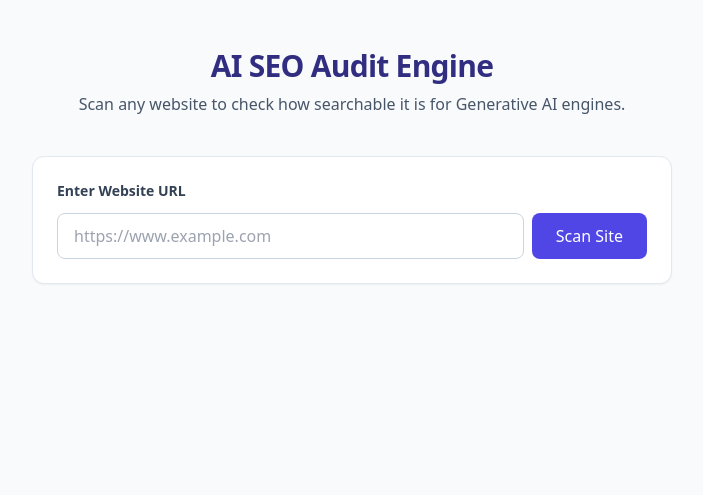
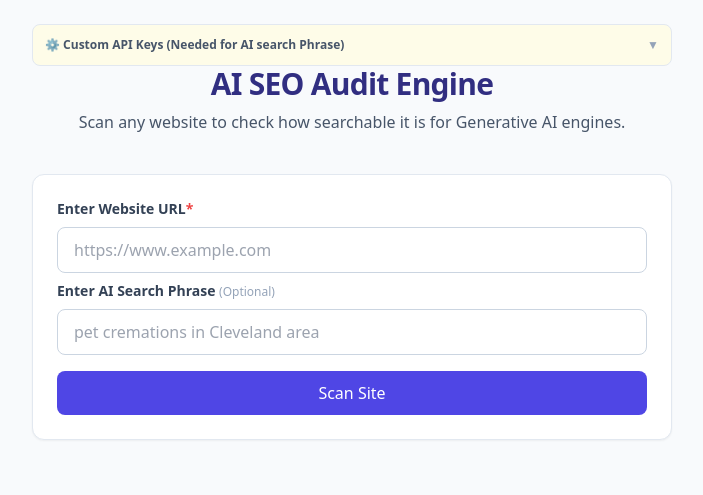
Before and after one commit to hotBobo/AI-SEO-Audit-Tool, a FastAPI app: page / in a window 1280 px wide. Shown: the top 495 px of the page, without its empty margins (288-991 px from the left). Run offline with FastAPI, Linux system fonts and the light colour scheme; some libraries are stand-ins or nearby versions.

Commit message:
Added a basic frontend for Perplexity and a place to put your api key

```diff
--- a/main.py
+++ b/main.py
@@ -1,7 +1,8 @@
 import os
-from fastapi import FastAPI, Query, HTTPException
+from fastapi import FastAPI, Query, HTTPException, Header
 from fastapi.responses import HTMLResponse
-from analyzer import fetch_robots_txt, parse_rules, analyze_ai_accessibility, analyze_html_structure, check_website_exists
+from analyzer import fetch_robots_txt, parse_rules, analyze_ai_accessibility, analyze_html_structure, check_website_exists, query_perplexity_visibility
+from typing import Optional
 
 app = FastAPI(
     title="AI SEO Audit API",
@@ -35,7 +36,7 @@ def read_root():
 # Update your import line at the top to include our new function
 
 @app.get("/audit")
-def run_audit(url: str = Query(..., description="The full URL of the website to audit")):
+def run_audit(url: str = Query(..., description="The URL of the website to audit"), keyword: str = Query(description="Target audit niche keyword"),x_perplexity_key: Optional[str] = Header(None)):
     # Clean up any accidental leading/trailing whitespace the user might have inputted
     url = url.strip()
 
@@ -68,6 +69,23 @@ def run_audit(url: str = Query(..., description="The full URL of the website to
     crawler_report = analyze_ai_accessibility(parser)
     html_report = analyze_html_structure(url)
 
+    if keyword:
+        perplexity_res = query_perplexity_visibility(url, keyword, custom_key=x_perplexity_key)
+
+        ai_matrix = [perplexity_res]
+        positive_hits = sum(1 for ai in ai_matrix if ai["site_found"])
+        return {
+            "target_url": url,
+            "crawler_accessibility": crawler_report,
+            "content_structure": html_report,
+            "ai_visibility_matrix": {
+                "positive_hits": positive_hits,
+                "ai_len": len(ai_matrix),
+                "score": f"{positive_hits}/{len(ai_matrix)} Engines Surfaced Your Site",
+                "breakdown": ai_matrix
+            }
+        }
+
     return {
         "target_url": url,
         "crawler_accessibility": crawler_report,
--- a/templates/index.html
+++ b/templates/index.html
@@ -8,8 +8,24 @@
 </head>
 <body class="bg-slate-50 min-h-screen text-slate-800 font-sans">
 
-    <div class="max-w-2xl mx-auto px-4 py-12">
-
+    <div class="max-w-2xl mx-auto px-4 py-6">
+        <details class="group border border-slate-200 rounded-lg p-3 bg-yellow-50">
+            <summary class="text-xs font-semibold text-slate-600 cursor-pointer flex items-center justify-between">
+                <span>⚙️ Custom API Keys (Needed for AI search Phrase)</span>
+                <span class="text-slate-400 group-open:rotate-180 transition-transform">▼</span>
+            </summary>
+            <div class="mt-3 space-y-2 pt-2 border-t border-slate-200">
+                <div>
+                    <label for="perplexityKey" class="block text-xs font-medium text-slate-600 mb-1">Perplexity API Key</label>
+                    <input
+                        type="password"
+                        id="perplexityKey"
+                        placeholder="pplx-..."
+                        class="w-full px-3 py-1.5 text-xs border border-slate-300 rounded focus:outline-none focus:ring-1 focus:ring-indigo-500"
+                    >
+                </div>
+            </div>
+        </details>
         <header class="text-center mb-10">
             <h1 class="text-3xl font-extrabold text-indigo-900 tracking-tight">AI SEO Audit Engine</h1>
             <p class="mt-2 text-slate-600">Scan any website to check how searchable it is for Generative AI engines.</p>
@@ -17,8 +33,10 @@
 
         <div class="bg-white p-6 rounded-xl shadow-sm border border-slate-200 mb-8">
             <div class="flex flex-col gap-3">
-                <label for="urlInput" class="text-sm font-semibold text-slate-700">Enter Website URL</label>
-                <div class="flex gap-2">
+                <div class="flex flex-col gap-2">
+                    <label for="urlInput" class="text-sm font-semibold text-slate-700">
+                        Enter Website URL<span class="text-red-500">*</span>
+                    </label>
                     <input
                         type="url"
                         id="urlInput"
@@ -27,10 +45,18 @@
                         required
                         onkeydown="handleKeyPress(event)"
                     >
+                    <label for="keyInput" class="text-sm font-semibold text-slate-700">Enter AI Search Phrase <span class="text-xs font-normal text-slate-400">(Optional)</span></label>
+                    <input
+                        type="search"
+                        id="keyInput"
+                        placeholder="pet cremations in Cleveland area"
+                        class="flex-1 px-4 py-2.5 border border-slate-300 rounded-lg focus:outline-none focus:ring-2 focus:ring-indigo-500 focus:border-indigo-500"
+                        onkeydown="handleKeyPress(event)"
+                    >
                     <button
                         onclick="runAudit()"
                         id="scanBtn"
-                        class="bg-indigo-600 hover:bg-indigo-700 text-white font-medium px-6 py-2.5 rounded-lg transition duration-150 ease-in-out"
+                        class="bg-indigo-600 mt-2 hover:bg-indigo-700 text-white font-medium px-6 py-2.5 rounded-lg transition duration-150 ease-in-out"
                     >
                         Scan Site
                     </button>
@@ -78,10 +104,12 @@
 
         async function runAudit() {
             const urlInput = document.getElementById('urlInput').value.trim();
+            const keyInput = document.getElementById('keyInput').value.trim();
             const scanBtn = document.getElementById('scanBtn');
             const loading = document.getElementById('loading');
             const resultsCard = document.getElementById('resultsCard');
             const errorBox = document.getElementById('errorBox');
+            const userPplxKey = document.getElementById('perplexityKey').value.trim();
 
             // 1. Reset UI State
             errorBox.classList.add('hidden');
@@ -90,6 +118,10 @@
             if (!urlInput) {
                 showError("Please enter a URL to analyze.");
                 return;
+            }
+            const headers = {};
+            if (userPplxKey) {
+                headers['X-Perplexity-Key'] = userPplxKey;
             }
 
             // 2. Trigger loading states
@@ -100,7 +132,7 @@
             try {
                 // 3. Make the API Call to our FastAPI backend
                 // Encodes the URL safely as a query string parameter
-                const response = await fetch(`/audit?url=${encodeURIComponent(urlInput)}`);
+                const response = await fetch(`/audit?url=${encodeURIComponent(urlInput)}&keyword=${encodeURIComponent(keyInput)}`, { headers:headers });
                 const data = await response.json();
 
                 if (!response.ok) {
@@ -126,7 +158,7 @@
             errorBox.classList.remove('hidden');
         }
 
-function renderResults(data) {
+        function renderResults(data) {
             document.getElementById('targetUrlText').innerText = data.target_url;
 
             const searchContainer = document.getElementById('searchBotsList');
@@ -199,6 +231,53 @@ function renderResults(data) {
             `;
             mainContainer.appendChild(headingRow);
 
+            const ai_data = data?.ai_visibility_matrix;
+            if (ai_data) {
+                mainContainer.appendChild(htmlHeader.cloneNode()); // Add another horizontal rule after the last section
+                const keywordRow = document.createElement('div');
+                keywordRow.className = "deep-audit-card mt-6";
+                const isPerfScore = ai_data.positive_hits === ai_data.ai_len;
+
+                keywordRow.innerHTML = `
+                    <div class="flex items-center justify-between mb-1">
+                        <h3 class="text-sm font-bold text-slate-500 uppercase tracking-wider">AI Scores on your Site</h3>
+                        <span class="text-xs font-bold px-2.5 py-0.5 rounded-full ${isPerfScore ? 'bg-emerald-100 text-emerald-800' : 'bg-amber-100 text-amber-800'}">
+                            ${ai_data.score}
+                        </span>
+                    </div>
+                    <p class="text-xs text-slate-500 mb-2">Here is what different AIs found when searching for ${document.getElementById('keyInput').value || 'your site'}:</p>
+                    <div class="grid grid-rows-1 gap-4">
+                        ${ai_data.breakdown.map(ai => `
+                            <div class="bg-white p-4 rounded-xl border border-slate-200 shadow-sm flex flex-col justify-between">
+                                <div>
+                                    <!-- Engine Name & Found/Not Found Badge -->
+                                    <div class="flex items-center justify-between mb-3">
+                                        <span class="font-bold text-slate-800 text-sm">${ai.engine}</span>
+                                        <span class="text-xs font-medium px-2 py-0.5 rounded-full ${ai.site_found ? 'bg-emerald-100 text-emerald-700' : 'bg-rose-100 text-rose-700'}">
+                                            ${ai.site_found ? '✓ Cited' : '✗ Missing'}
+                                        </span>
+                                    </div>
+
+                                    <!-- Citations Reviewed (if present) -->
+                                    ${ai.citations_reviewed !== undefined ? `
+                                        <div class="text-xs text-slate-500 mb-2">
+                                            <strong>Citations Analyzed (how many websites in total the AI looked at):</strong> ${ai.citations_reviewed}
+                                        </div>
+                                    ` : ''}
+
+                                    <!-- Summary / Snippet -->
+                                    <p class="text-xs text-slate-600 bg-slate-50 p-2.5 rounded-lg border border-slate-100 leading-relaxed">
+                                        "${ai.summary || ai.snippet_summary}"
+                                    </p>
+                                </div>
+                            </div>
+                        `).join('')}
+                    </div>
+                `;
+                mainContainer.appendChild(keywordRow);
+            } else {
+                console.warn("AI visibility matrix data is missing from the response.");
+            }
             // Make the full results card visible
             document.getElementById('resultsCard').classList.remove('hidden');
         }
```
Also changed, not shown: analyzer.py (+77 -0 lines), 1 other file.
